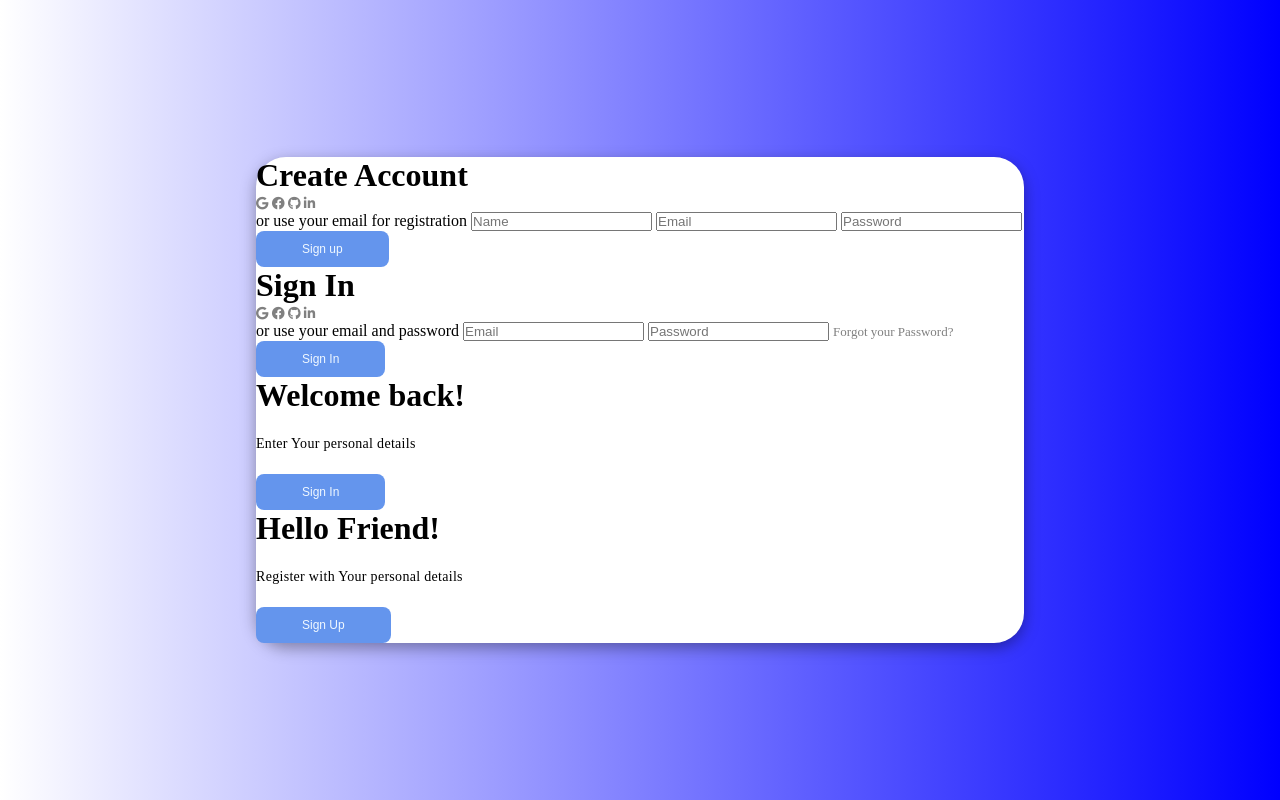
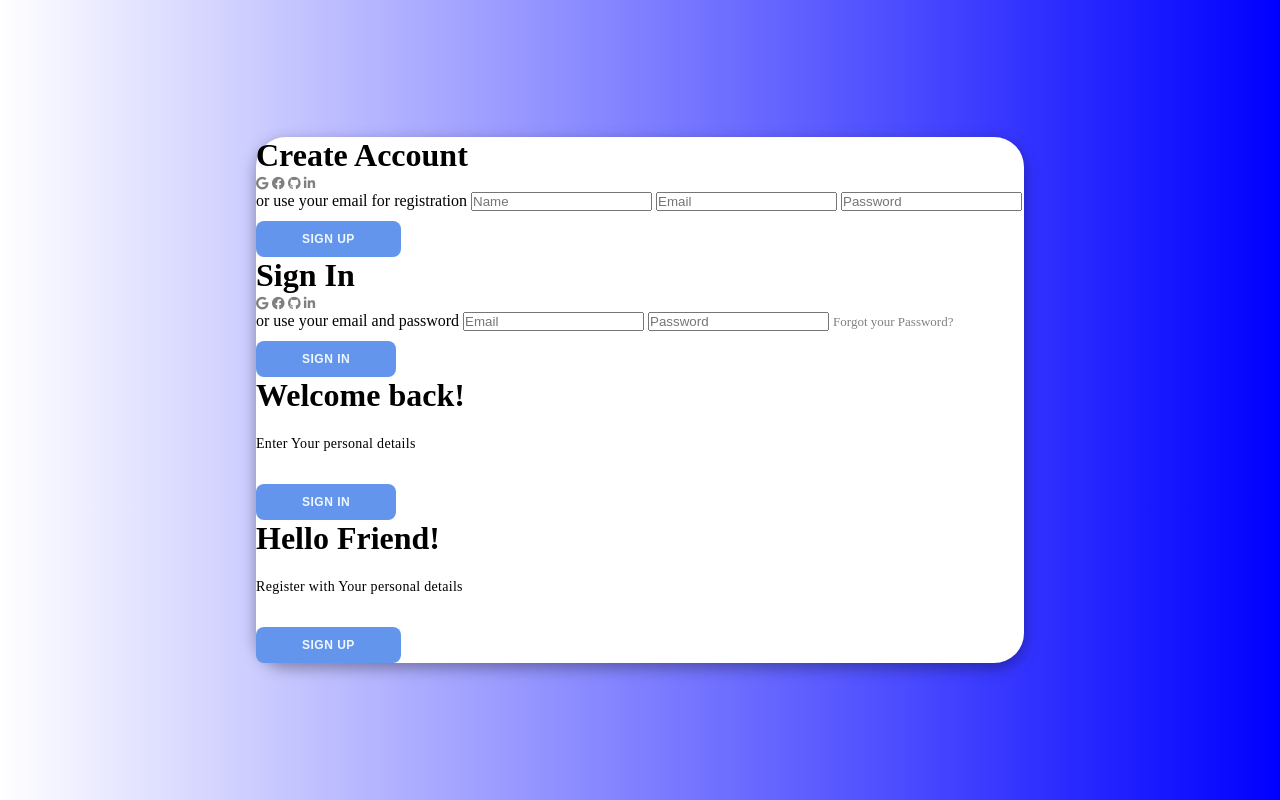
Before and after one commit to slawomirklimek/practice-html, a plain HTML site: page index.html in a window 1280 px wide. Drawn offline with Linux system fonts and the light colour scheme; a script that the page names is missing.

Commit message:
Update style.css

```diff
--- a/style.css
+++ b/style.css
@@ -54,5 +54,9 @@ body{
     padding: 10px 45px;
     border: 1px solid transparent;
     border-radius: 8px;
-
+    font-weight: 600;
+    letter-spacing: 0.5px;
+    text-transform: uppercase;
+    margin-top: 10px;
+    cursor: pointer;
    }
```
